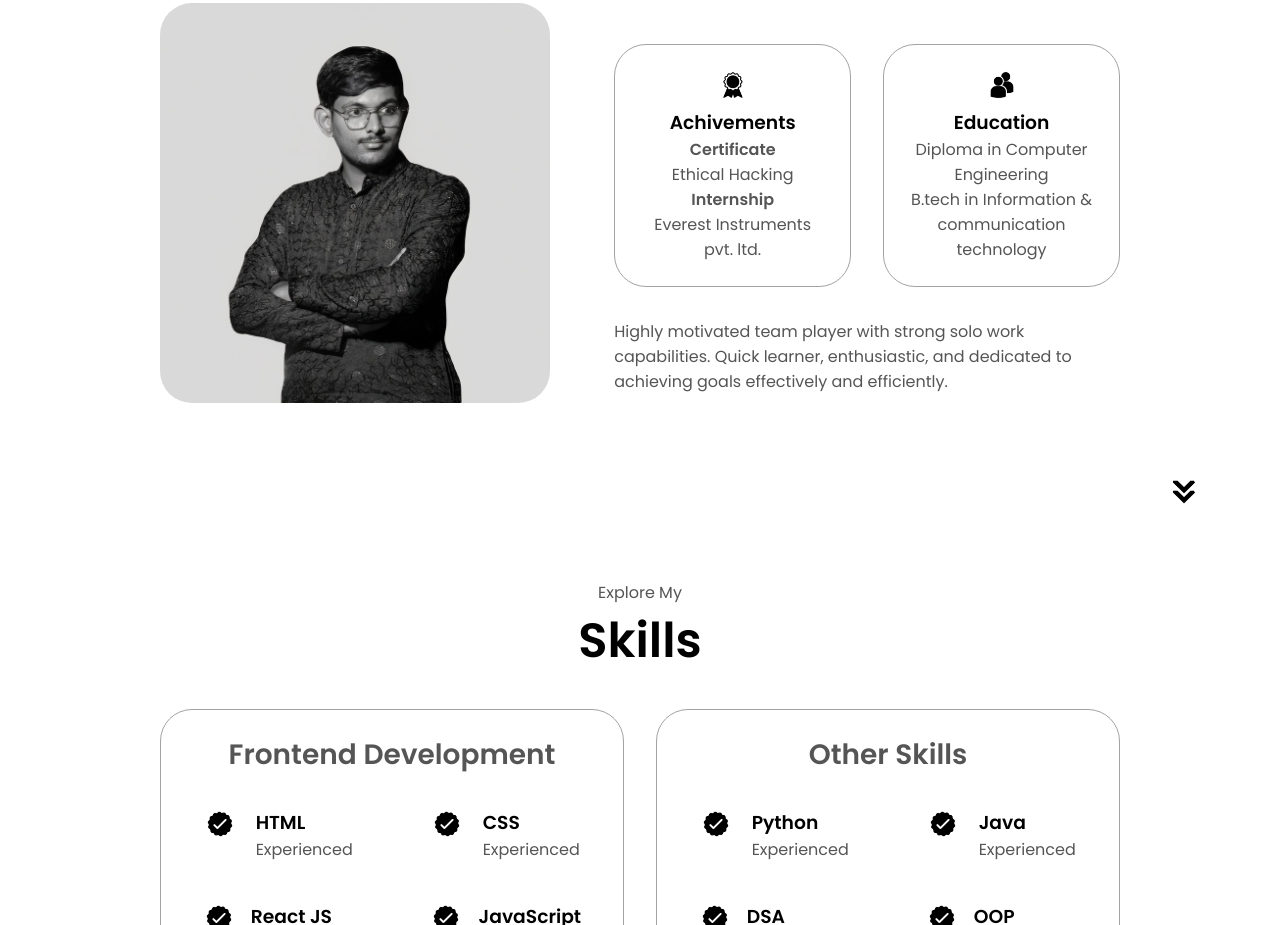
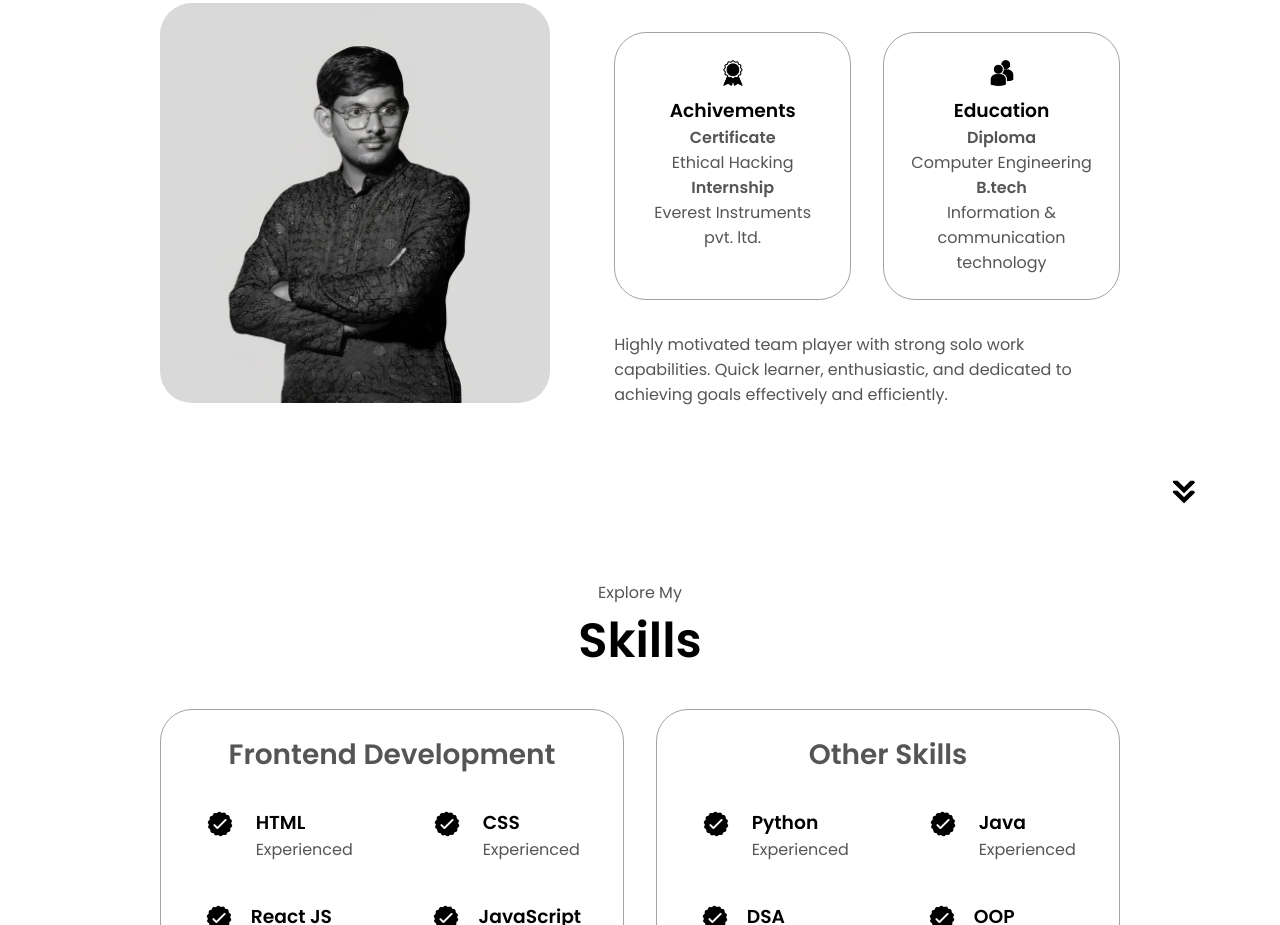
Before and after one commit to kp-krish/Portfolio, a plain HTML site: page index.html in a window 1280 px wide. Shown: the part 1116-2041 px from the top of the page. Drawn offline with Linux system fonts and the light colour scheme.

Commit message:
Add files via upload

```diff
--- a/index.html
+++ b/index.html
@@ -104,7 +104,7 @@
                 class="icon"
               />
               <h3>Education</h3>
-              <p>Diploma in Computer Engineering<br />B.tech in Information & communication technology</p>
+              <p><b>Diploma</b> <br> Computer Engineering<br /><b>B.tech</b> <br> Information & communication technology</p>
             </div>
           </div>
           <div class="text-container">
```
